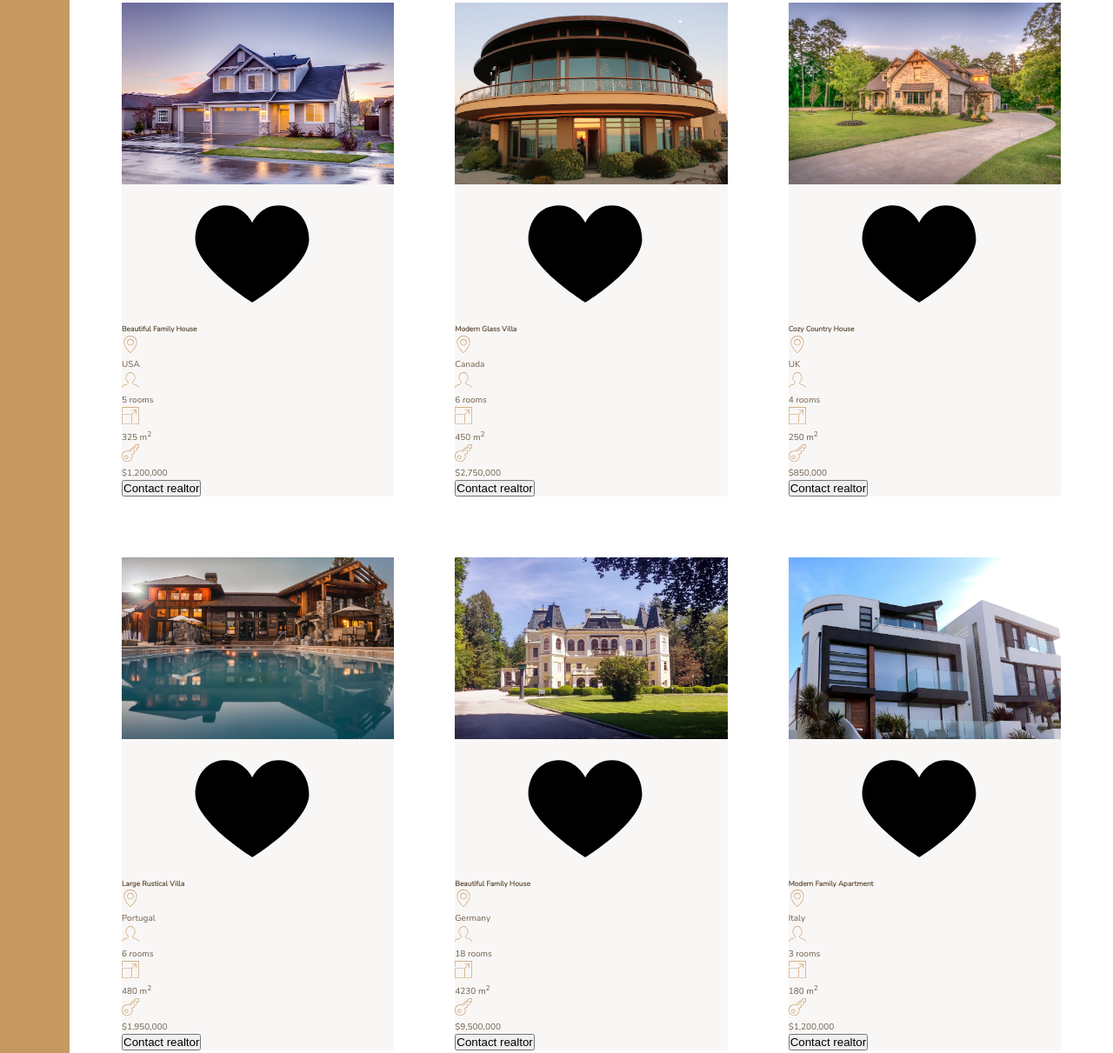
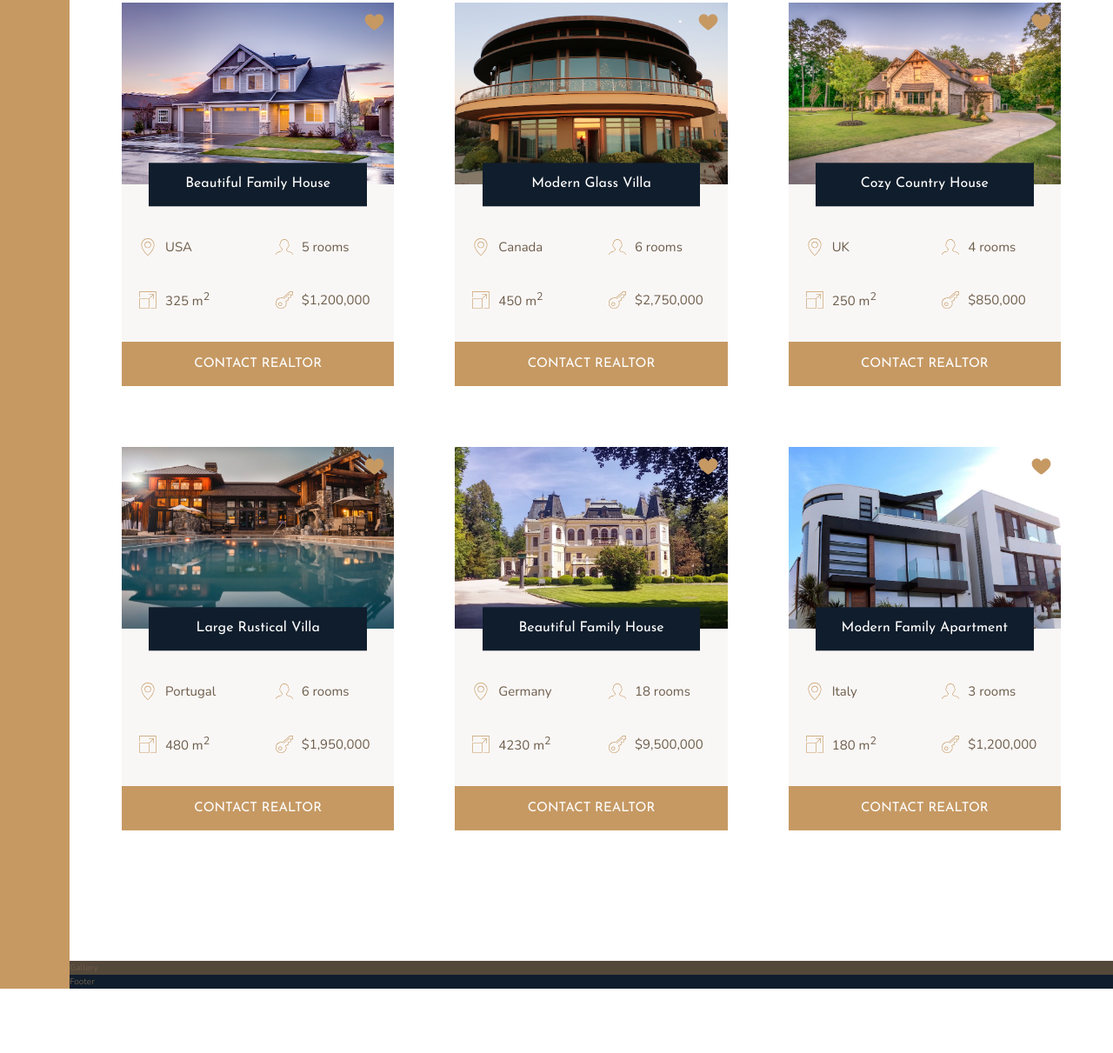
Before and after one commit to mnstrdm/UdemyProject-NexterWebPage, a website: page index.html in a window 1280 px wide. Shown: the part 1967-3178 px from the top of the page at 87% size. After the commit the page ends 3104 px from the top, so only its background shows below. Drawn offline with nearby package versions, Linux system fonts and the light colour scheme.

Commit message:
homes card section style finished

```diff
--- a/index.html
+++ b/index.html
@@ -110,7 +110,7 @@
                 <p>$1,200,000</p>
             </div>
 
-            <button class="cta">Contact realtor</button>
+            <button class="btn home__btn">Contact realtor</button>
         </div>
 
         <div class="home">
@@ -144,7 +144,7 @@
                 <p>$2,750,000</p>
             </div>
 
-            <button class="cta">Contact realtor</button>
+            <button class="btn home__btn">Contact realtor</button>
         </div>
 
         <div class="home">
@@ -178,7 +178,7 @@
                 <p>$850,000</p>
             </div>
 
-            <button class="cta">Contact realtor</button>
+            <button class="btn home__btn">Contact realtor</button>
         </div>
 
         <div class="home">
@@ -212,7 +212,7 @@
                 <p>$1,950,000</p>
             </div>
 
-            <button class="cta">Contact realtor</button>
+            <button class="btn home__btn">Contact realtor</button>
         </div>
 
         <div class="home">
@@ -246,7 +246,7 @@
                 <p>$9,500,000</p>
             </div>
 
-            <button class="cta">Contact realtor</button>
+            <button class="btn home__btn">Contact realtor</button>
         </div>
 
         <div class="home">
@@ -280,7 +280,7 @@
                 <p>$1,200,000</p>
             </div>
 
-            <button class="cta">Contact realtor</button>
+            <button class="btn home__btn">Contact realtor</button>
         </div>
 
     </div>
--- a/sass/_homes.scss
+++ b/sass/_homes.scss
@@ -9,23 +9,68 @@
 
 .home {
   background-color: $color-grey-light-1;
+  display: grid;
+  grid-template-columns: repeat(2, 1fr);
+  row-gap: 3.5rem;
   &__img {
     width: 100%;
+    grid-column: 1/-1;
+    grid-row: 1 / 2;
   }
 
-  &__like {
+  &__icon {
+    // overlap the img in the firs row
+    grid-row: 1 / 2;
+    grid-column: 2 / 3;
+
+    fill: $color-primary;
+    height: 2.5rem;
+    width: 2.5rem;
+    justify-self: end;
+    margin: 1rem;
   }
   &__name {
+    //positioning the name box
+    grid-column: 1/-1;
+    grid-row: 1 / 2; // overlap the img in the firs row
+    transform: translateY(50%);
+
+    font-family: $font-display;
+    font-size: 1.6rem;
+    text-align: center;
+    padding: 1.25rem;
+    background-color: $color-secondary;
+    color: #fff;
+    font-weight: 400;
+
+    width: 80%;
+    justify-self: center;
+    align-self: end;
   }
 
   &__location,
   &__rooms,
   &__area,
   &__price {
+    font-size: 1.5rem;
+    margin-left: 2rem;
+    display: flex;
+    align-items: center;
+    gap: 1rem;
     svg {
       fill: $color-primary;
       height: 2rem;
       width: 2rem;
+      //margin-right: 1rem;
     }
   }
+
+  &__location,
+  &__rooms {
+    margin-top: 2.5rem;
+  }
+
+  &__btn {
+    grid-column: 1 / -1;
+  }
 }
```
Also changed, not shown: css/style.css.
